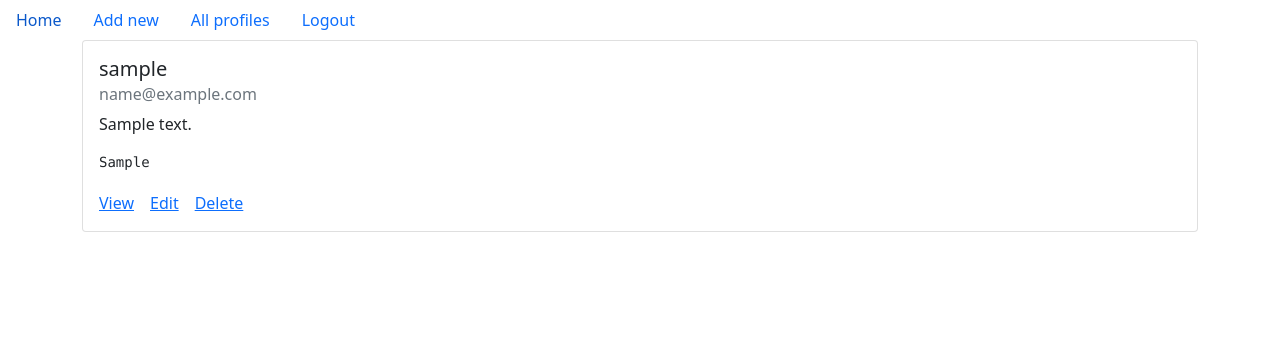
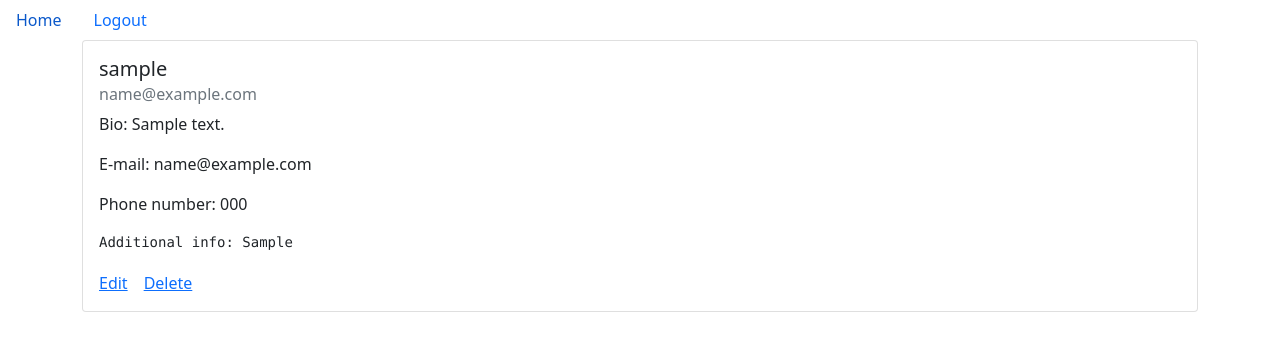
Before and after one commit to girisagar46/django-crud-app-with-github-login, a Django app: template templates/index.html in a window 1280 px wide. Shown: the top 351 px of the page. Run offline with Django 3.2, Linux system fonts and the light colour scheme; a user stored in the database is signed in; tables that the repository leaves empty hold one stand-in row (values such as "Sample post"); the template is opened without the code that fills it: most values are stand-ins (such as "Sample title", 1, 10 or a date in 2020); parts of the project's set-up code (start-up, migrations or seed data) failed here and were passed over; some libraries are stand-ins or nearby versions.

Commit message:
wip: templates

```diff
--- a/templates/confirm-delete.html
+++ b/templates/confirm-delete.html
@@ -7,7 +7,7 @@
         <p>Delete {{object}}?</p>
         <div class="form-group">
           <button type="submit" class="btn btn-primary">Submit</button>
-          <a href="{% url 'personalprofile:profiles' %}" class="btn btn-primary"
+          <a href="{% url 'personalprofile:index' %}" class="btn btn-primary"
             >Cancel</a
           >
         </div>
--- a/templates/edit.html
+++ b/templates/edit.html
@@ -13,9 +13,7 @@
         {% endfor %}
         <div class="form-group">
           <button type="submit" class="btn btn-primary">Submit</button>
-          <a
-            href="{% url 'personalprofile:info' personalprofile.pk %}"
-            class="btn btn-primary"
+          <a href="{% url 'personalprofile:index' %}" class="btn btn-primary"
             >Cancel</a
           >
         </div>
--- a/templates/github-header.html
+++ b/templates/github-header.html
@@ -5,13 +5,13 @@
       <div class="card-body">
         <h5 class="card-title">{{item.username}}</h5>
         <h6 class="card-subtitle mb-2 text-muted">{{item.email}}</h6>
-        <p class="card-text">{{item.description}}</p>
-        <pre>{{item.additional_info}}</pre>
+
+        <p class="card-text">Bio: {{item.description}}</p>
+        <p class="card-text">E-mail: {{item.email}}</p>
+        <p class="card-text">Phone number: {{item.phone_no}}</p>
+        <pre>Additional info: {{item.additional_info}}</pre>
         <!-- Profile options -->
         <div class="btn-group">
-          <a href="{% url 'personalprofile:info' item.id %}" class="card-link"
-            >View</a
-          >
           <a href="{% url 'personalprofile:edit' item.id %}" class="card-link"
             >Edit</a
           >
--- a/templates/navbar.html
+++ b/templates/navbar.html
@@ -1,14 +1,6 @@
 <ul class="nav">
   <li class="nav-item">
     <a class="nav-link" href="/">Home</a>
-  </li>
-  <li class="nav-item">
-    <a class="nav-link" href="{% url 'personalprofile:add' %}">Add new</a>
-  </li>
-  <li class="nav-item">
-    <a class="nav-link" href="{% url 'personalprofile:profiles' %}"
-      >All profiles</a
-    >
   </li>
   {% if user.is_authenticated %}
   <li class="nav-item">
--- a/templates/profiles.html
+++ b/templates/profiles.html
@@ -11,9 +11,6 @@
       <p class="card-text">{{item.phone_no}}</p>
       <!-- Profile options -->
       <div class="btn-group">
-        <a href="{% url 'personalprofile:info' item.pk %}" class="card-link"
-          >View</a
-        >
         <a href="{% url 'personalprofile:edit' item.pk %}" class="card-link"
           >Edit</a
         >
```
